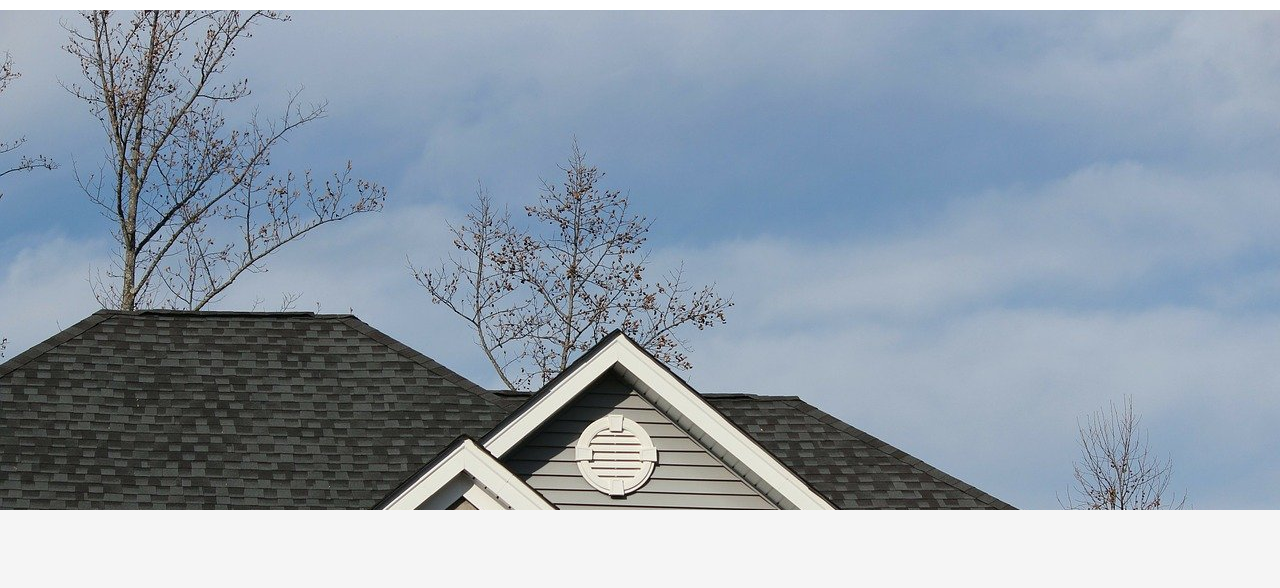
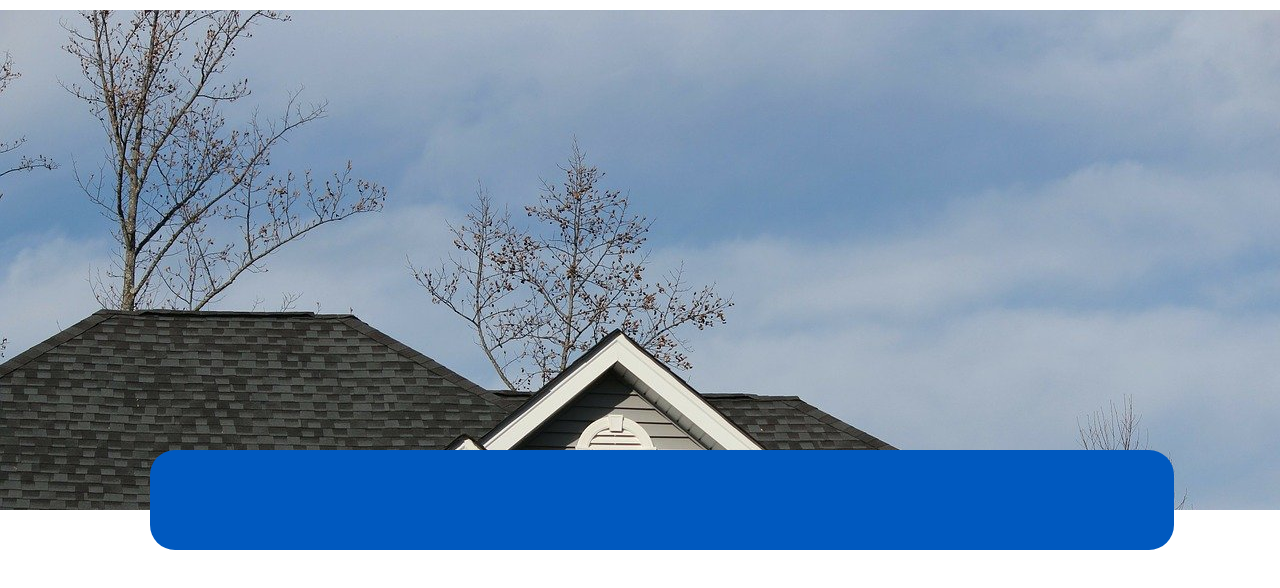
Before and after one commit to SantiagoSalazarPavajeau/remote-roofing, a React (Create React App) app: page / in a window 1280 px wide. Shown: the top 588 px of the page. Built offline with nearby package versions, Linux system fonts and the light colour scheme.

Commit message:
add absolute span

```diff
--- a/src/App.css
+++ b/src/App.css
@@ -14,7 +14,7 @@
 
 .App-header {
   display: grid;
-  grid-template-columns: [left] 1fr [middle1] 1fr [middle2] 1fr [right];
+  grid-template-columns: [left] 1fr [right];
 }
 
 
@@ -26,12 +26,24 @@
   color: #000;
 }
 
-.apple {
+
+.roof {
   background-image: url("roof.jpg");
   background-repeat: no-repeat;
+  background-size: cover;
   grid-column: left/right;
+  z-index: -1;
 }
-.pear {
+.overlap {
+  border-radius: 25px;
+  background: #0059bf;
+  position: absolute;
+  height: 100px;
+  width: 80%;
+  top: 450px;
+  left: 150px;
+}
+.white-area {
   background: whitesmoke;
   grid-column: left/right;
 }
--- a/src/App.js
+++ b/src/App.js
@@ -1,5 +1,6 @@
 import logo from './logo.svg';
 import './App.css';
+import RoofHeader from './RoofHeader';
 
 
 
@@ -7,10 +8,9 @@ function App() {
   return (
     <div className="App">
       <header className="App-header">
-          <div className="apple">
+          <RoofHeader />
 
-          </div>
-          <div className="pear">
+          <div className="white-space">
 
           </div>
       </header>
--- /dev/null
+++ b/src/RoofHeader.js
@@ -0,0 +1,14 @@
+import React from 'react'
+import './App.css';
+
+const RoofHeader = () => {
+    return(
+        <div className="roof">
+            <span className="overlap">
+
+            </span>
+        </div>
+    )
+}
+
+export default RoofHeader
```
